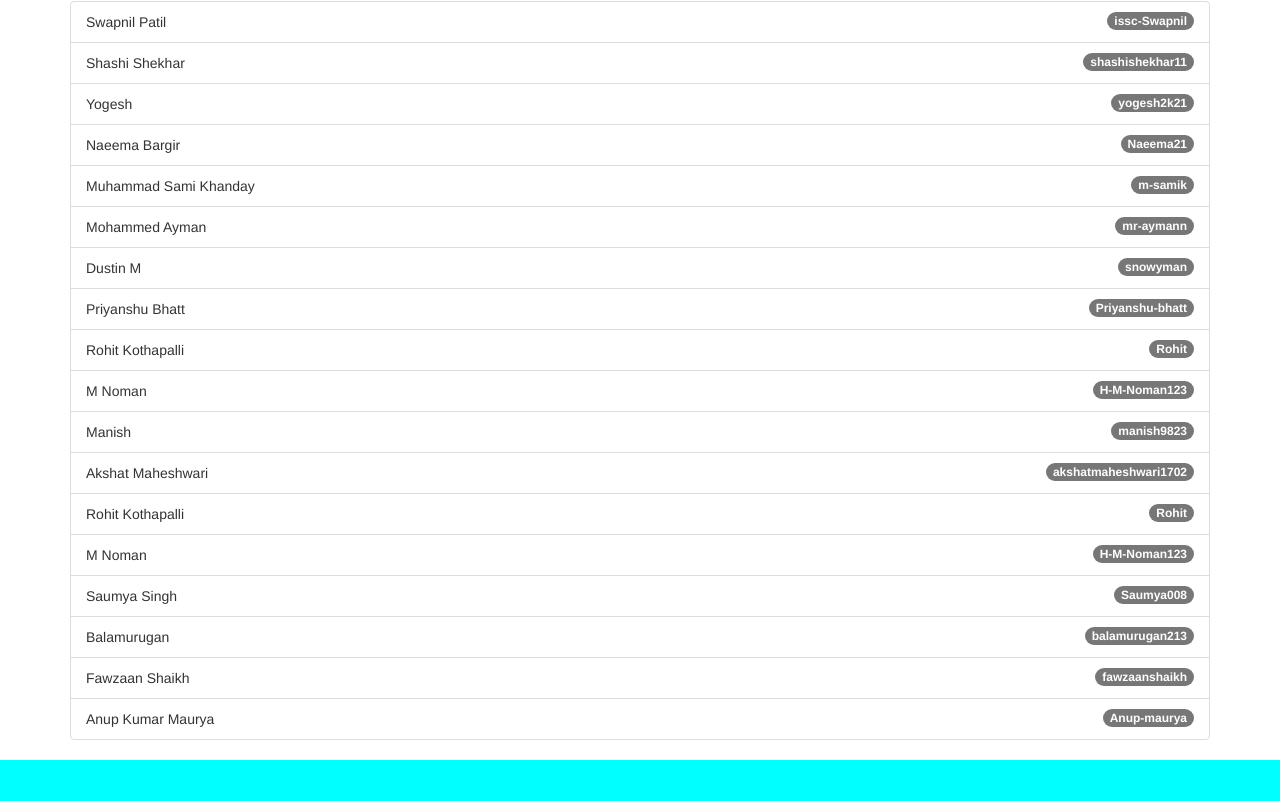
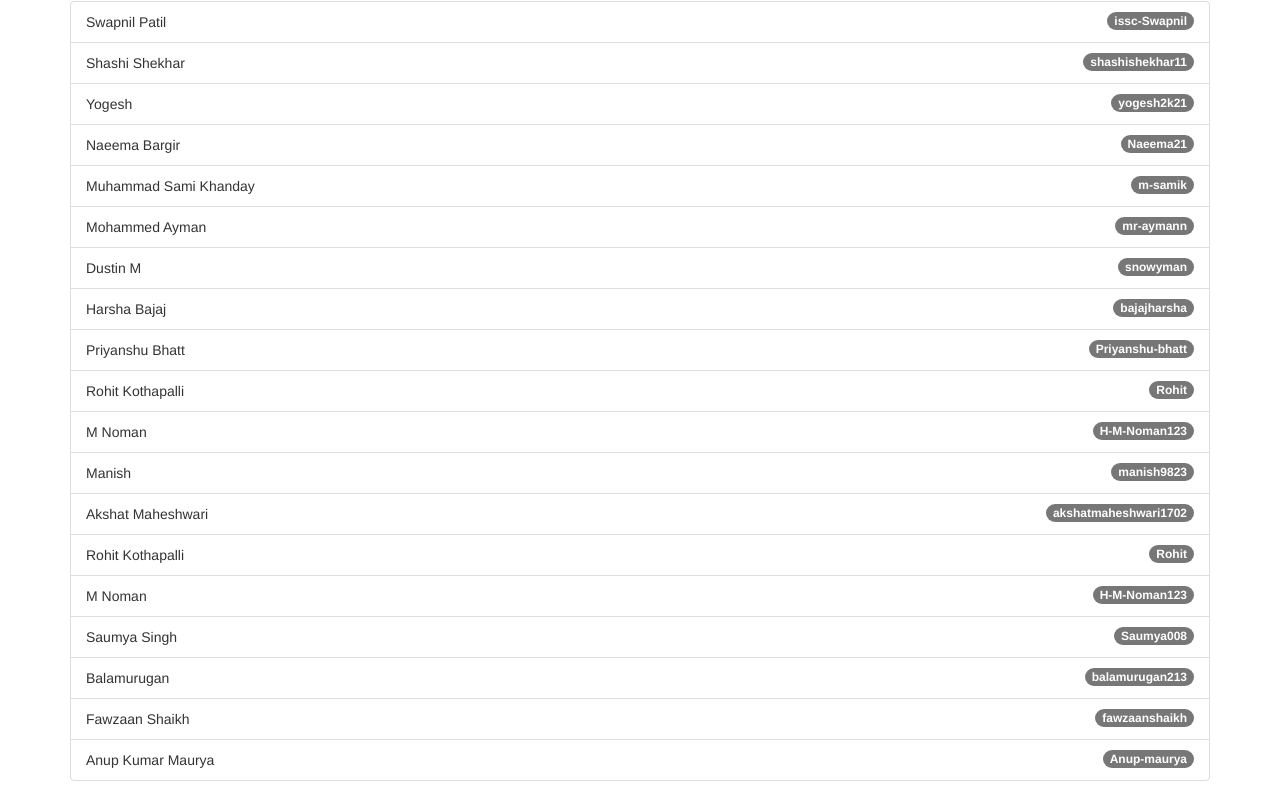
Before and after one commit to issc-Swapnil/hacktoberfest2021, a plain HTML site: page index.html in a window 1280 px wide. Shown: the part 62-863 px from the top of the page. Before the commit the page ends 822 px from the top, so only its background shows below. Drawn offline with nearby package versions, Linux system fonts and the light colour scheme.

Commit message:
Update index.html

```diff
--- a/index.html
+++ b/index.html
@@ -27,6 +27,8 @@
       <li class="list-group-item">Muhammad Sami Khanday<span class="badge">m-samik</span></li>
       <li class="list-group-item">Mohammed Ayman<span class="badge">mr-aymann</span></li>
       <li class="list-group-item">Dustin M<span class="badge">snowyman</span></li>
+	<li class="list-group-item">Harsha Bajaj<span class="badge">bajajharsha</span></li>
+
 
 
       <li class="list-group-item">Priyanshu Bhatt <span class="badge">Priyanshu-bhatt</span></li>
```
